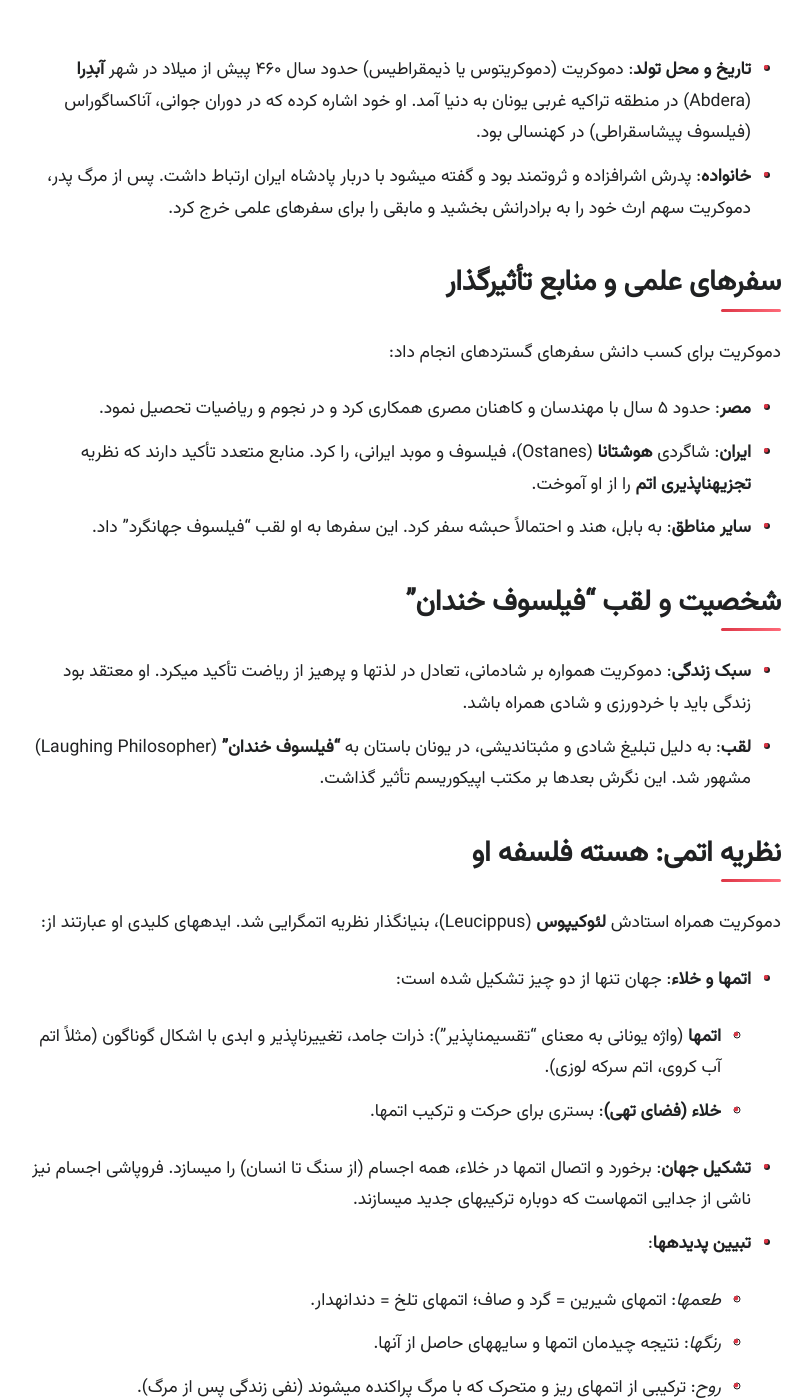
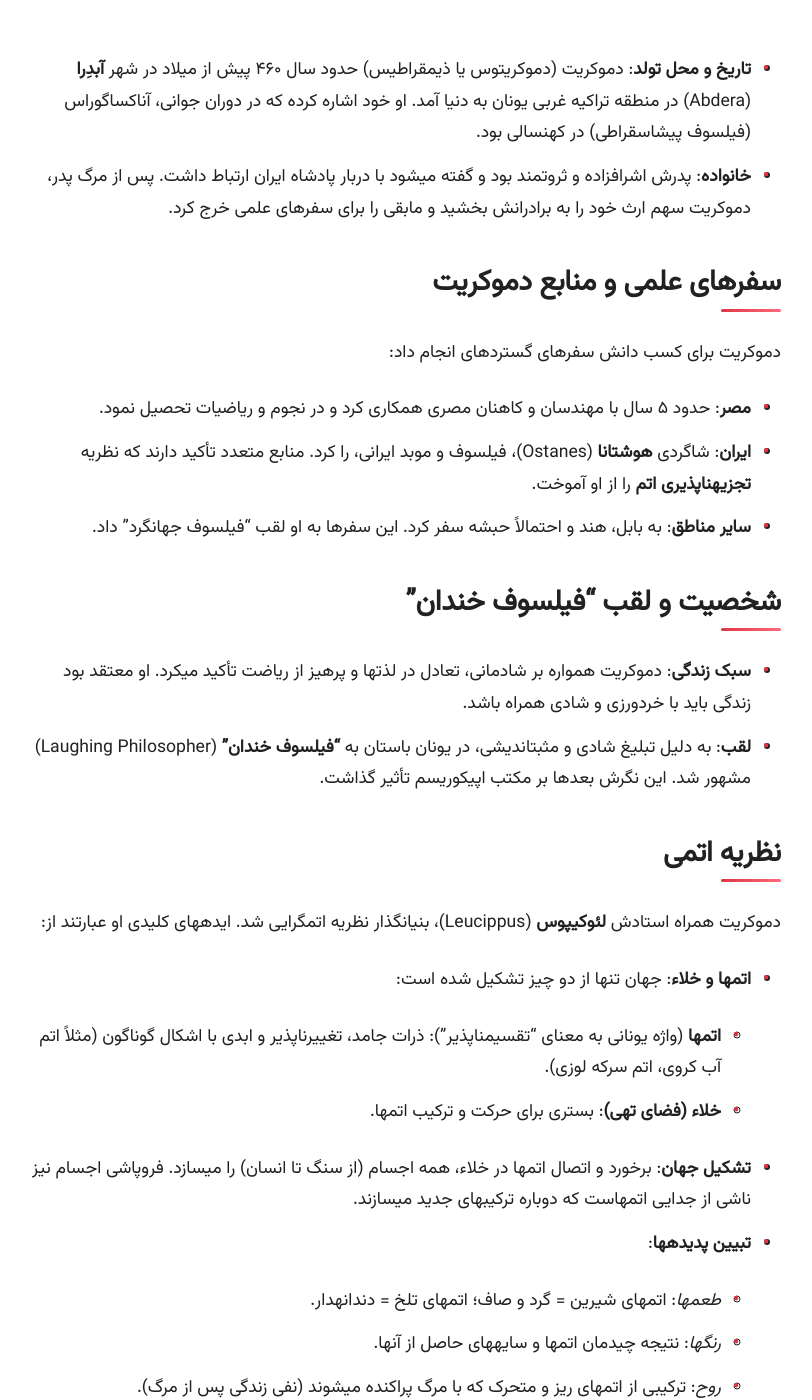
Before and after one commit to darkblog/darkblog.github.io, a Jekyll site: the page built from _posts/2025-7-4-55.md, in a window 1280 px wide and 1400 px high, scrolled down 441 px. Shown: the whole window, without its empty margins (239-1051 px from the left). Built offline with Jekyll 4.4.1, drawn with Linux system fonts in a browser that asks for light colours; some of the changed text lies outside the part shown.

Commit message:
Update 2025-7-4-55.md

```diff
--- a/_posts/2025-7-4-55.md
+++ b/_posts/2025-7-4-55.md
@@ -6,7 +6,7 @@
 - **تاریخ و محل تولد**: دموکریت (دموکریتوس یا ذیمقراطیس) حدود سال ۴۶۰ پیش از میلاد در شهر **آبدِرا** (Abdera) در منطقه تراکیه غربی یونان به دنیا آمد. او خود اشاره کرده که در دوران جوانی، آناکساگوراس (فیلسوف پیشاسقراطی) در کهنسالی بود.
 - **خانواده**: پدرش اشرافزاده و ثروتمند بود و گفته میشود با دربار پادشاه ایران ارتباط داشت. پس از مرگ پدر، دموکریت سهم ارث خود را به برادرانش بخشید و مابقی را برای سفرهای علمی خرج کرد.
 
-## سفرهای علمی و منابع تأثیرگذار
+## سفرهای علمی و منابع دموکریت
 دموکریت برای کسب دانش سفرهای گستردهای انجام داد:
 - **مصر**: حدود ۵ سال با مهندسان و کاهنان مصری همکاری کرد و در نجوم و ریاضیات تحصیل نمود.
 - **ایران**: شاگردی **هوشتانا** (Ostanes)، فیلسوف و موبد ایرانی، را کرد. منابع متعدد تأکید دارند که نظریه **تجزیهناپذیری اتم** را از او آموخت.
@@ -16,7 +16,7 @@
 - **سبک زندگی**: دموکریت همواره بر شادمانی، تعادل در لذتها و پرهیز از ریاضت تأکید میکرد. او معتقد بود زندگی باید با خردورزی و شادی همراه باشد.
 - **لقب**: به دلیل تبلیغ شادی و مثبتاندیشی، در یونان باستان به **"فیلسوف خندان"** (Laughing Philosopher) مشهور شد. این نگرش بعدها بر مکتب اپیکوریسم تأثیر گذاشت.
 
-## نظریه اتمی: هسته فلسفه او
+## نظریه اتمی
 دموکریت همراه استادش **لئوکیپوس** (Leucippus)، بنیانگذار نظریه اتمگرایی شد. ایدههای کلیدی او عبارتند از:
 
 - **اتمها و خلاء**: جهان تنها از دو چیز تشکیل شده است:
@@ -28,7 +28,7 @@
   - *رنگها*: نتیجه چیدمان اتمها و سایههای حاصل از آنها.
   - *روح*: ترکیبی از اتمهای ریز و متحرک که با مرگ پراکنده میشوند (نفی زندگی پس از مرگ).
 
-## روابط با معاصران و میراث فکری
+## میراث فکری دموکریت
 - **افلاطون**: به گفته دیوگنس لائرتیوس، افلاطون چنان از دموکریت بیزار بود که قصد سوزاندن آثارش را داشت و در نوشتههایش نامی از او نبرد.
 - **ارسطو**: با وجود مخالفت با اتمگرایی، دموکریت را ستایش میکرد و میگفت: «او درباره همه چیز اندیشیده است».
 - **آثار از دست رفته**: هیچ متن کامل از دموکریت باقی نمانده. تنها عنوانهایی مانند *درباره آرامش روان*، *درباره طبیعت انسان* و *دوزخها* از طریق نقلقولها شناخته شدهاند.
```
